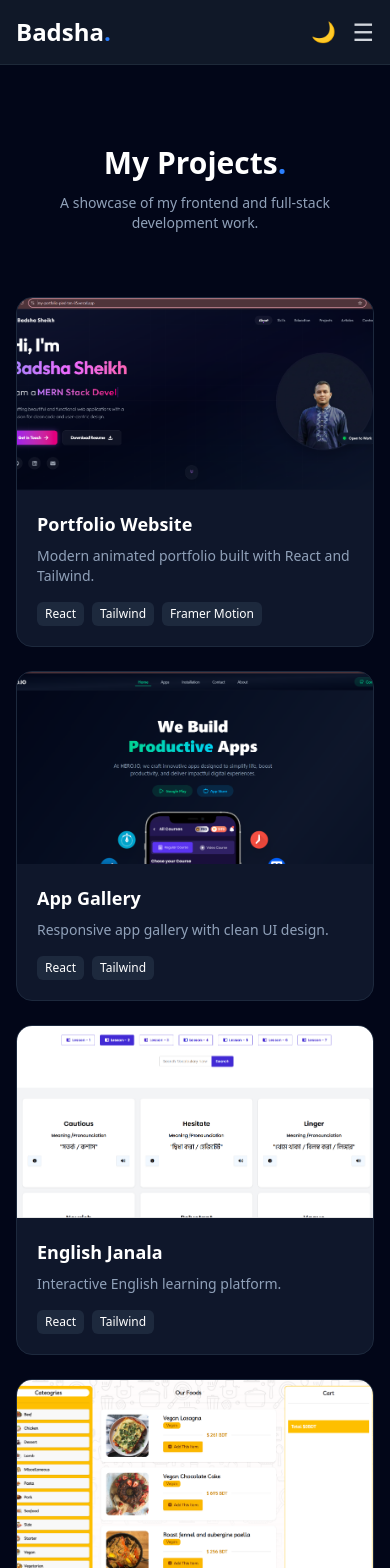
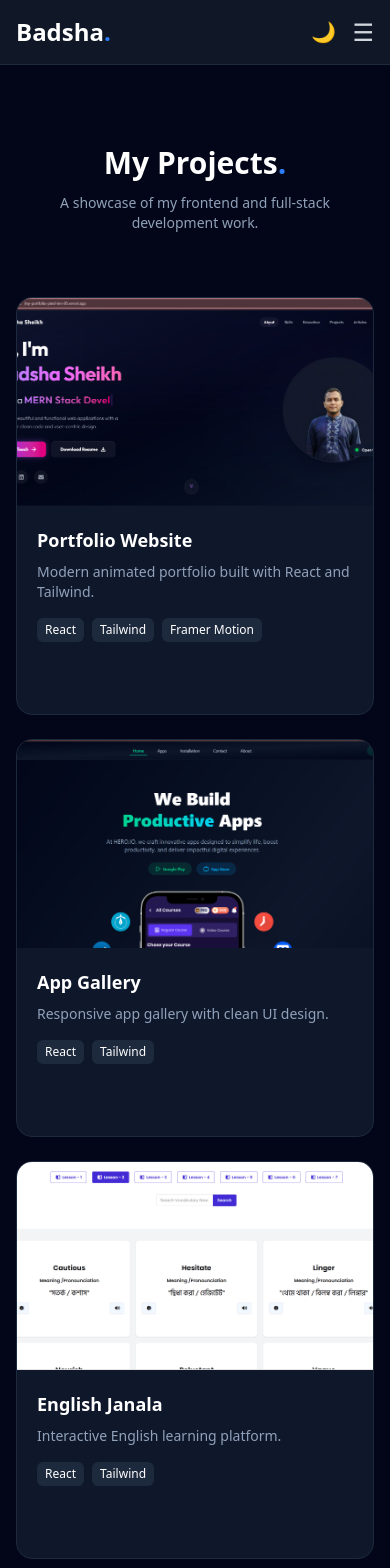
Before and after one commit to Badsha012/my-personal-websides, a React (Vite) app: page /project in a window 390 px wide. Shown: the top 1568 px of the page. Built offline with nearby package versions, Linux system fonts and the light colour scheme.

Commit message:
update a project page

```diff
--- a/src/Page/Project.jsx
+++ b/src/Page/Project.jsx
@@ -18,10 +18,9 @@
 const projectsData = [
   {
     title: "Portfolio Website",
-    description:
-      "Modern animated portfolio built with React and Tailwind.",
+    description: "Modern animated portfolio built with React and Tailwind.",
     techStack: ["React", "Tailwind", "Framer Motion"],
-    github: "https://github.com/Badsha012",
+    github: "https://github.com/Badsha012/my-portfolio",
     live: "https://my-portfolio-pied-ten-85.vercel.app/",
     image: portfolioImg,
   },
@@ -29,7 +28,7 @@
     title: "App Gallery",
     description: "Responsive app gallery with clean UI design.",
     techStack: ["React", "Tailwind"],
-    github: "https://github.com/Badsha012",
+    github: "https://github.com/Badsha012/app_galary",
     live: "https://app-galary.vercel.app/",
     image: appImg,
   },
@@ -37,7 +36,7 @@
     title: "English Janala",
     description: "Interactive English learning platform.",
     techStack: ["React", "Tailwind"],
-    github: "https://github.com/Badsha012",
+    github: "https://github.com/Badsha012/english_janala",
     live: "https://english-janala-rho.vercel.app/",
     image: englishImg,
   },
@@ -134,37 +133,38 @@
               className="group bg-slate-900 border border-slate-800 rounded-2xl overflow-hidden hover:border-blue-500 transition duration-300"
             >
               {/* Image */}
-              <div className="relative">
+              <div className="relative overflow-hidden">
                 <img
                   src={project.image}
                   alt={project.title}
-                  className="w-full h-48 sm:h-52 object-cover group-hover:scale-105 transition duration-300"
+                  className="w-full h-52 object-cover group-hover:scale-110 transition duration-500"
                 />
 
-                {/* Overlay */}
-                <div className="absolute inset-0 bg-black/70 opacity-0 group-hover:opacity-100 flex items-center justify-center gap-4 transition">
+                {/* Desktop Hover */}
+                <div className="hidden sm:flex absolute inset-0 bg-black/70 opacity-0 group-hover:opacity-100 items-center justify-center gap-4 transition duration-300">
                   <a
                     href={project.github}
                     target="_blank"
                     rel="noopener noreferrer"
-                    className="bg-white text-black px-3 py-2 rounded-lg text-sm flex items-center gap-1 hover:scale-105 transition"
+                    className="bg-white text-black px-4 py-2 rounded-lg text-sm flex items-center gap-2 hover:scale-105 transition"
                   >
-                    <Github size={16} /> GitHub
+                    <Github size={18} /> GitHub
                   </a>
 
                   <a
                     href={project.live}
                     target="_blank"
                     rel="noopener noreferrer"
-                    className="bg-blue-600 px-3 py-2 rounded-lg text-sm flex items-center gap-1 hover:bg-blue-700 hover:scale-105 transition"
+                    className="bg-blue-600 px-4 py-2 rounded-lg text-sm flex items-center gap-2 hover:bg-blue-700 hover:scale-105 transition"
                   >
-                    <ExternalLink size={16} /> Live
+                    <ExternalLink size={18} /> Live
                   </a>
                 </div>
               </div>
 
               {/* Content */}
-              <div className="p-5">
+              <div className="p-5 flex flex-col justify-between h-full">
+                <div>
                   <h3 className="text-lg font-semibold mb-2 group-hover:text-blue-400 transition">
                     {project.title}
                   </h3>
@@ -173,7 +173,7 @@
                     {project.description}
                   </p>
 
-                <div className="flex flex-wrap gap-2">
+                  <div className="flex flex-wrap gap-2 mb-4">
                     {project.techStack.map((tech, i) => (
                       <span
                         key={i}
@@ -184,6 +184,29 @@
                     ))}
                   </div>
                 </div>
+
+                {/* Mobile Buttons */}
+                <div className="flex gap-3 sm:hidden">
+                  <a
+                    href={project.github}
+                    target="_blank"
+                    rel="noopener noreferrer"
+                    className="flex-1 bg-white text-black py-2 rounded-lg text-sm flex items-center justify-center gap-1"
+                  >
+                    <Github size={16} /> GitHub
+                  </a>
+
+                  <a
+                    href={project.live}
+                    target="_blank"
+                    rel="noopener noreferrer"
+                    className="flex-1 bg-blue-600 py-2 rounded-lg text-sm flex items-center justify-center gap-1"
+                  >
+                    <ExternalLink size={16} /> Live
+                  </a>
+                </div>
+
+              </div>
             </motion.div>
           ))}
         </div>
```
Lines whose indentation alone changed are shown as unchanged.
